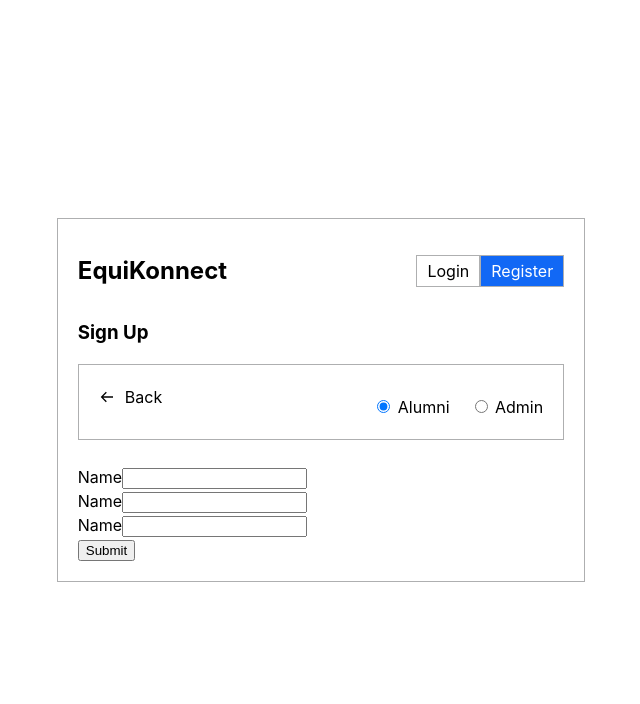
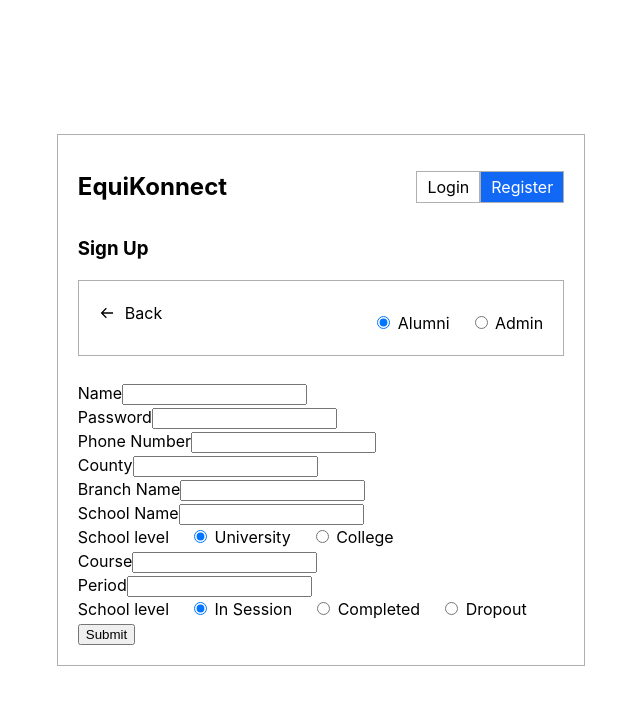
Before and after one commit to The-Jitu-Assignments/connect, a React (Vite) app in the folder frontend/: page /register in a window 1280 px wide. Both pictures are taken after a click on the button "Next". Shown: the top 704 px of the page, without its empty margins (319-959 px from the left). Built offline with nearby package versions, Linux system fonts and the light colour scheme.

Commit message:
added radio buttons to select completion status

```diff
--- a/frontend/src/pages/register/MultiPage/Second/index.jsx
+++ b/frontend/src/pages/register/MultiPage/Second/index.jsx
@@ -60,11 +60,11 @@ const Second = ({ userDetails, handlePrevious, setUserDetails }) => {
           />
         </div>
         <div className='second-form_item'>
-          <label>Name</label>
+          <label>Password</label>
           <input
             type={"text"}
-            value={userDetails.name}
-            name='name'
+            value={userDetails.password}
+            name='password'
             onChange={(e) => {
               setUserDetails({
                 ...userDetails,
@@ -74,11 +74,11 @@ const Second = ({ userDetails, handlePrevious, setUserDetails }) => {
           />
         </div>
         <div className='second-form_item'>
-          <label>Name</label>
+          <label>Phone Number</label>
           <input
             type={"text"}
-            value={userDetails.name}
-            name='name'
+            value={userDetails.phoneNumber}
+            name='phoneNumber'
             onChange={(e) => {
               setUserDetails({
                 ...userDetails,
@@ -87,6 +87,152 @@ const Second = ({ userDetails, handlePrevious, setUserDetails }) => {
             }}
           />
         </div>
+        <div className='second-form_item'>
+          <label>County</label>
+          <input
+            type={"text"}
+            value={userDetails.county}
+            name='county'
+            onChange={(e) => {
+              setUserDetails({
+                ...userDetails,
+                [e.target.name]: e.target.value
+              })
+            }}
+          />
+        </div>
+        <div className='second-form_item'>
+          <label>Branch Name</label>
+          <input
+            type={"text"}
+            value={userDetails.branchName}
+            name='branchName'
+            onChange={(e) => {
+              setUserDetails({
+                ...userDetails,
+                [e.target.name]: e.target.value
+              })
+            }}
+          />
+        </div>
+        <div className='second-form_item'>
+          <label>School Name</label>
+          <input
+            type={"text"}
+            value={userDetails.school}
+            name='school'
+            onChange={(e) => {
+              setUserDetails({
+                ...userDetails,
+                [e.target.name]: e.target.value
+              })
+            }}
+          />
+        </div>
+        <div className='second-radio'>
+          <label>School level</label>
+          <div>
+            <input
+              type={"radio"}
+              value={"University"}
+              name='schoolLevel'
+              checked={userDetails.schoolLevel === 'University'}
+              onChange={(e) => {
+                setUserDetails({
+                  ...userDetails,
+                  [e.target.name]: e.target.value
+                })
+              }}
+            /> University
+          </div>
+          <div>
+            <input
+              type={"radio"}
+              value={"College"}
+              name='schoolLevel'
+              checked={userDetails.schoolLevel === 'College'}
+              onChange={(e) => {
+                setUserDetails({
+                  ...userDetails,
+                  [e.target.name]: e.target.value
+                })
+              }}
+            /> College
+          </div>
+        </div>
+        <div className='second-form_item'>
+          <label>Course</label>
+          <input
+            type={"text"}
+            value={userDetails.course}
+            name='course'
+            onChange={(e) => {
+              setUserDetails({
+                ...userDetails,
+                [e.target.name]: e.target.value
+              })
+            }}
+          />
+        </div>
+        <div className='second-form_item'>
+          <label>Period</label>
+          <input
+            type={"number"}
+            value={userDetails.period}
+            name='period'
+            onChange={(e) => {
+              setUserDetails({
+                ...userDetails,
+                [e.target.name]: e.target.value
+              })
+            }}
+          />
+        </div>
+        <div className='second-radio'>
+          <label>School level</label>
+          <div>
+            <input
+              type={"radio"}
+              value={"inSession"}
+              name='completionStatus'
+              checked={userDetails.completionStatus === 'inSession'}
+              onChange={(e) => {
+                setUserDetails({
+                  ...userDetails,
+                  [e.target.name]: e.target.value
+                })
+              }}
+            /> In Session
+          </div>
+          <div>
+            <input
+              type={"radio"}
+              value={"completed"}
+              name='completionStatus'
+              checked={userDetails.completionStatus === 'completed'}
+              onChange={(e) => {
+                setUserDetails({
+                  ...userDetails,
+                  [e.target.name]: e.target.value
+                })
+              }}
+            /> Completed
+          </div>
+          <div>
+            <input
+              type={"radio"}
+              value={"dropout"}
+              name='completionStatus'
+              checked={userDetails.completionStatus === 'dropout'}
+              onChange={(e) => {
+                setUserDetails({
+                  ...userDetails,
+                  [e.target.name]: e.target.value
+                })
+              }}
+            /> Dropout
+          </div>
+        </div>
       </div>
     </div>
   )
--- a/frontend/src/pages/register/Register.jsx
+++ b/frontend/src/pages/register/Register.jsx
@@ -54,7 +54,6 @@ const Register = () => {
         </div>
         <h3>Sign Up</h3>
         {multiRegistrationComponent()}
-        {/* {page > 0 && <button onClick={() => setPage(page - 1)}>Back</button>} */}
         <button onClick={handleSubmit}>
           {page === 0 ? 'Next' : 'Submit'}
         </button>
```
